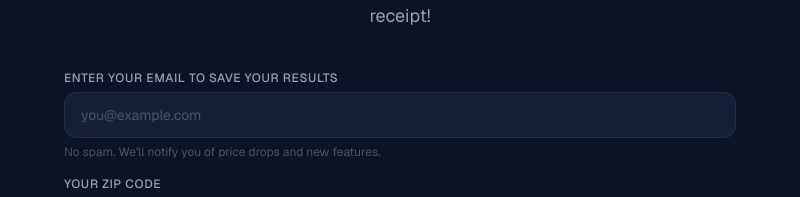
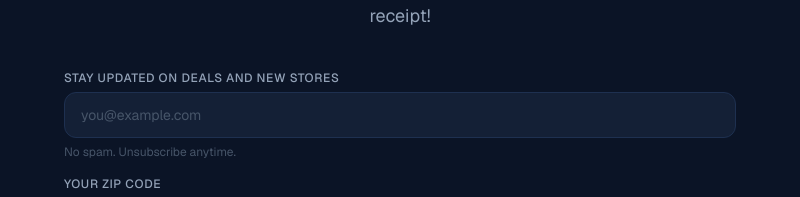
Before and after one commit to mchitnis99/slashcart-app, a Next.js app: page / in a window 1280 px wide. Shown: the part 292-489 px from the top of the page, without its empty margins (240-1040 px from the left). Built offline with nearby package versions, Linux system fonts and the light colour scheme.

Commit message:
Update email capture copy - honest messaging

```diff
--- a/app/components/GroceryInput.tsx
+++ b/app/components/GroceryInput.tsx
@@ -89,7 +89,7 @@ export default function GroceryInput() {
     <form onSubmit={handleSubmit} className="w-full max-w-2xl mx-auto space-y-4">
       <div>
         <label className="block text-[#94a3b8] text-xs font-medium uppercase tracking-wider mb-1.5">
-          Enter your email to save your results
+          Stay updated on deals and new stores
         </label>
         <input
           type="email"
@@ -99,7 +99,7 @@ export default function GroceryInput() {
           className="w-full rounded-xl border border-[#1e3050] bg-[#142036] text-[#e2e8f0] placeholder-[#475569] px-4 py-3 text-sm focus:outline-none focus:ring-2 focus:ring-[#22c55e] transition"
         />
         <p className="text-[#475569] text-xs mt-1.5">
-          No spam. We&apos;ll notify you of price drops and new features.
+          No spam. Unsubscribe anytime.
         </p>
       </div>
 
```
